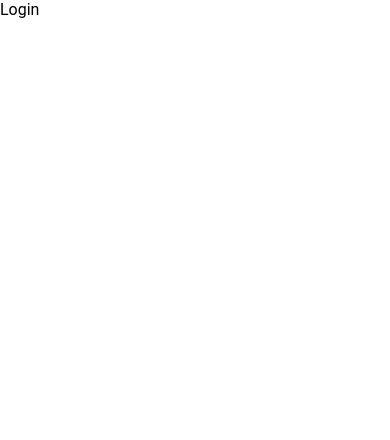
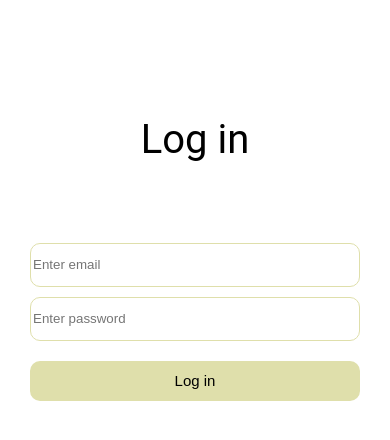
Before and after one commit to SarcevicLuka/barrage-pokemon-challenge-frontend, a Nuxt app: page /auth/login in a window 390 px wide. Shown: the top 440 px of the page. Built offline with nearby package versions, Linux system fonts and the light colour scheme.

Commit message:
Added login page

```diff
--- a/components/sections/PlayHeroSection.vue
+++ b/components/sections/PlayHeroSection.vue
@@ -19,10 +19,12 @@
 </template>
 
 <script>
+import { store } from '../../store/index'
+
 export default {
     data() {
         return {
-            isUserLoggedIn: true
+            isUserLoggedIn: store.state.userToken
         }
     },
 }
--- a/pages/auth/login.vue
+++ b/pages/auth/login.vue
@@ -1,15 +1,118 @@
 <template>
-    <div>
-        Login
+    <div class="login-container">
+        <form class="login-form">
+            <div class="info-container">
+                <p>Log in</p>
+                <p v-if="errors" class="error-message">
+                    {{ errors }}
+                </p>
+            </div>
+            <input v-model="email" type="email" id="email" placeholder="Enter email" required>
+            <input v-model="password" type="password" id="password" placeholder="Enter password" required>
+            <button class="submit" @click.prevent="handleLogin" :disabled="pending">
+                Log in
+            </button>
+        </form>
     </div>
 </template>
 
 <script>
-    export default {
+import { store } from '../../store/index'
 
+export default {
+    data() {
+        return {
+            email: "",
+            password: "",
+        }
+    },
+    computed: {
+        errors() {
+            return store.state.errors;
+        },
+        pending() {
+            return store.state.pending;
+        }
+    },
+    methods: {
+        async handleLogin() {
+            await store.dispatch(
+                'loginUser',
+                {
+                    email: this.email,
+                    password: this.password
+                }
+            )
+        }
     }
+}
 </script>
 
 <style lang="scss" scoped>
+.login-container {
+    height: 100vh;
+    display: flex;
+    justify-content: center;
+    align-items: center;
+}
 
+.info-container {
+    align-self: center;
+    text-align: center;
+    font-size: 40px;
+    position: relative;
+    padding-bottom: 30px;
+
+    .error-message {
+        padding: 10px;
+        background-color: rgb(248, 225, 225);
+        border-radius: 5px;
+        position: relative;
+        bottom: 0;
+        font-size: 14px;
+        color: $error;
+    }
+}
+
+.login-form {
+    display: flex;
+    flex-direction: column;
+    justify-content: center;
+    width: 100%;
+    max-width: 500px;
+    padding: 0 30px 30px;
+    border: 2px solid $secondary-color;
+    border-radius: 10px;
+
+    & input {
+        border: 1px solid $secondary-color;
+        border-radius: 10px;
+        height: 40px;
+        margin-top: 10px;
+    }
+}
+
+.submit {
+    cursor: pointer;
+    background-color: $secondary-color;
+    font-size: 15px;
+    border: none;
+    border-radius: 10px;
+    height: 40px;
+    margin-top: 20px !important;
+
+    &:hover {
+        background-color: $primary-color;
+    }
+}
+
+@media (max-width: 821px) {
+    .login-container {
+        height: 60vh;
+    }
+
+    .login-form {
+        border: none;
+    }
+}
 </style>
--- a/store/actions.ts
+++ b/store/actions.ts
@@ -1,14 +1,15 @@
-import { UserData } from "./types"
+import { RegisterUserData, LoginUserData } from "./types"
 
-export async function registerUser({ commit }: any, userData: UserData) {
-    const { pending } = await useFetch('http://localhost:8080/auth/register', {
+export async function registerUser({ commit }: any, payload: RegisterUserData) {
+    const { pending } = await useFetch("auth/register", {
+        baseURL: "http://localhost:8080/",
         method: "POST",
         headers: { "Content-Type": "application/json" },
         body: JSON.stringify({
-            email: userData.email,
-            firstName: userData.firstName,
-            lastName: userData.lastName,
-            password: userData.password
+            email: payload.email,
+            firstName: payload.firstName,
+            lastName: payload.lastName,
+            password: payload.password
         }),
         onResponse({ response }) {
             console.log(response)
@@ -27,3 +28,30 @@ export async function registerUser({ commit }: any, userData: UserData) {
     })
     commit('setPending', pending)
 }
+
+export async function loginUser({ commit }: any, payload: LoginUserData) {
+    const { pending } = await useFetch('auth/login', {
+        baseURL: "http://localhost:8080/",
+        method: "POST",
+        headers: { "Content-Type": "application/json" },
+        body: JSON.stringify({
+            email: payload.email,
+            password: payload.password
+        }),
+        onResponse({ response }) {
+            console.log(response)
+            if (response.status === 200){
+                commit('setToken', response.headers.get("authorization"))
+                navigateTo("/")
+            }
+        },
+        onResponseError({ response }) {
+            if (response.status !== 422) {
+                commit('setError', response._data.cause)
+            } else {
+                commit('setError', response._data.errors.password.errors[0])
+            }
+        }
+    })
+    commit('setPending', pending)
+}
```
Also changed, not shown: pages/auth/register.vue (+9 -7 lines), store/types.ts (+6 -1 lines).
